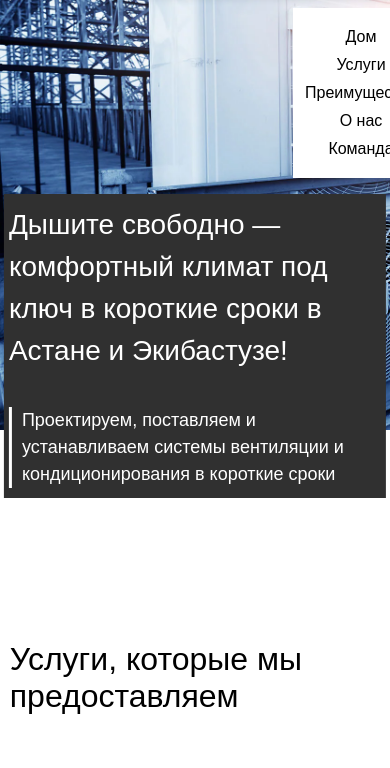
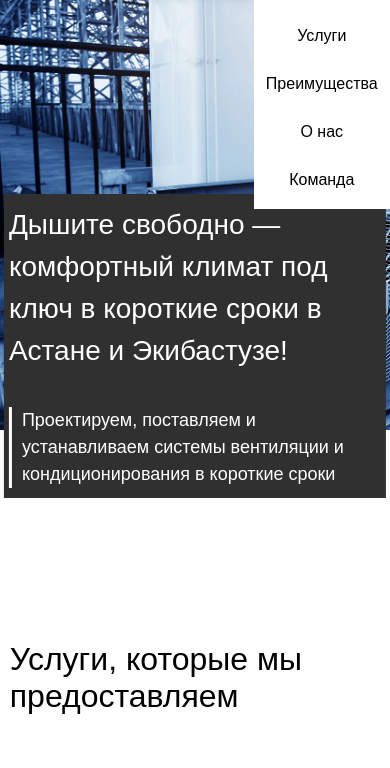
Before and after one commit to Front-end-Musa/conditioning_ventilation, a plain HTML site: page index.html in a window 390 px wide. Both pictures are taken after a click on the element 350 px from the left and 35 px from the top of the page. Shown: the part 76-844 px from the top of the page. Drawn offline with Linux system fonts and the light colour scheme.

Commit message:
burger menu update

```diff
--- a/styles.css
+++ b/styles.css
@@ -517,8 +517,8 @@ a {
     .nav-list {
         display: none;
         flex-direction: column;
-        position: fixed;
-        top: 10vh;
+        position: absolute;
+        right: 0;
         background-color: #fff;
         z-index: 1000;
     }
@@ -623,10 +623,6 @@ a {
         font-size: 1rem;
         padding: 15px 10px;
     }
-    .nav-list {
-        gap: 10px;
-        font-size: 16px;
-    }
     .home {
         height: 60vh;
     }
```
